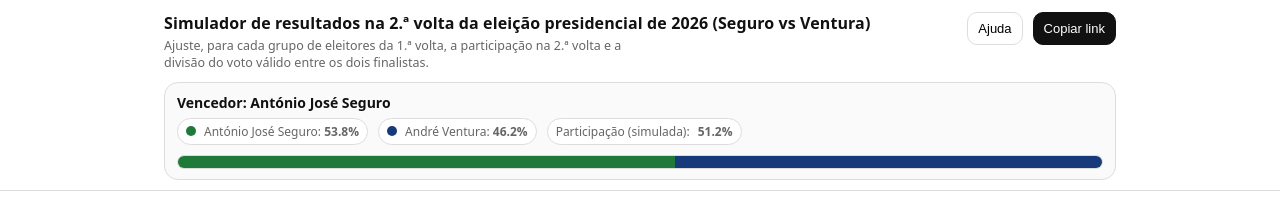
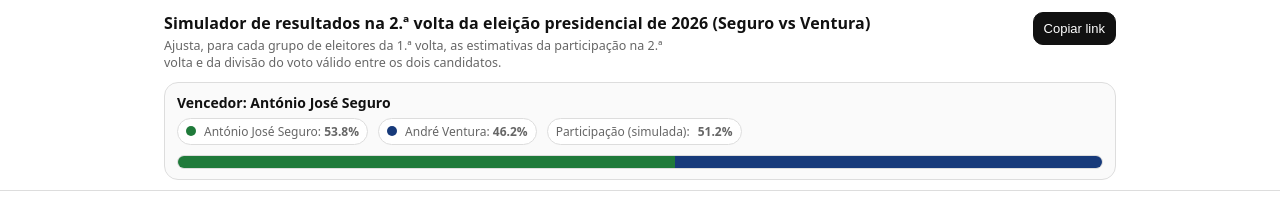
Before and after one commit to joaocancela/joaocancela.github.io, a Jekyll site: the page presidenciais/index.html, which Jekyll copies as it is, in a window 1280 px wide. Shown: the top 202 px of the page. Built offline with Jekyll 4.4.1, drawn with Linux system fonts in a browser that asks for light colours.

Commit message:
Update index.html

```diff
--- a/presidenciais/index.html
+++ b/presidenciais/index.html
@@ -415,11 +415,10 @@
         <div>
           <h1>Simulador de resultados na 2.ª volta da eleição presidencial de 2026 (Seguro vs Ventura)</h1>
           <div class="subtle">
-            Ajuste, para cada grupo de eleitores da 1.ª volta, a participação na 2.ª volta e a divisão do voto válido entre os dois finalistas.
+            Ajusta, para cada grupo de eleitores da 1.ª volta, as estimativas da participação na 2.ª volta e da divisão do voto válido entre os dois candidatos.
           </div>
         </div>
         <div class="topBtns">
-          <button class="ghost" id="btnInfo">Ajuda</button>
           <button id="btnCopy" class="primary">Copiar link</button>
         </div>
       </div>
```
